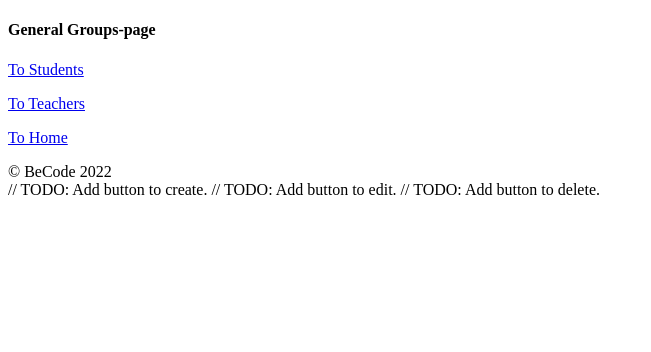
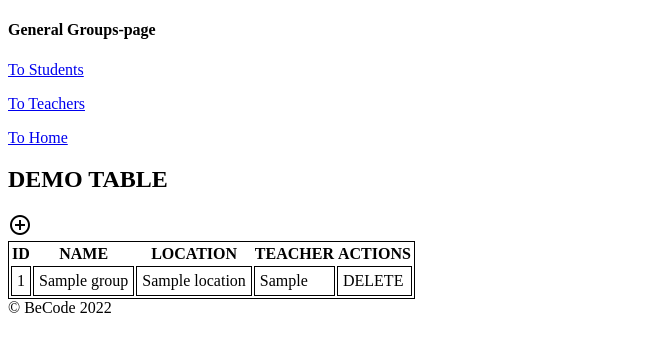
Before and after one commit to WendyQuarteer/php-crud, a PHP site: template View/groups/groups.php in a window 1280 px wide. Shown: the top 352 px of the page, without its empty margins (0-651 px from the left). Run offline with PHP 8.4, Linux system fonts and the light colour scheme; the template is opened without the code that fills it: most values are stand-ins (such as "Sample title", 1, 10 or a date in 2020).

Commit message:
added display group general view

```diff
--- a/Controller/GroupsController.php
+++ b/Controller/GroupsController.php
@@ -7,7 +7,7 @@ class GroupsController
     public function render(array $GET, array $POST)
     {
         $groupLoader = new GroupLoader();
-
+        $teacherLoader = new TeacherLoader();
 
         if(isset($GET['type']) && $GET['type'] === 'detail') {
 
@@ -17,7 +17,8 @@ class GroupsController
 
         } else {
 
-            //$groupLoader->loadGroups();
+            $groupsArray = $groupLoader->loadGroupsLuk();
+
             require 'View/groups/groups.php';
 
         }
--- a/View/groups/groups.php
+++ b/View/groups/groups.php
@@ -6,14 +6,43 @@ Anything complex should be calculated in the model -->
 <section>
     <h4>General Groups-page</h4>
 
-
     <p><a href="index.php?page=students">To Students</a></p>
     <p><a href="index.php?page=teachers">To Teachers</a></p>
     <p><a href="index.php?page=home">To Home</a></p>
 
+
 </section>
 
+<!-- table test // hardcoded -->
+<h2>DEMO TABLE</h2>
+<section>
+    <!-- make into button -->
+    <span class="material-symbols-outlined">add_circle</span>
+
+    <table style="border: 1px solid;">
+        <!-- headings -->
+        <tr>
+            <th>ID</th>
+            <th>NAME</th>
+            <th>LOCATION</th>
+            <th>TEACHER</th>
+            <th>ACTIONS</th>
+        </tr>
+
+        <?php foreach($groupsArray as $group): ?>
+
+         <tr>
+            <td style="padding: 5px; border: 1px solid black;"> <?= $group->getId() ?> </td>
+            <td style="padding: 5px; border: 1px solid black;"> <?= $group->getName() ?> </td>
+            <td style="padding: 5px; border: 1px solid black;"> <?= $group->getLocation() ?> </td>
+            <td style="padding: 5px; border: 1px solid black;"> <?= $group->getTeacherAssigned() ?> </td>
+            <td style="padding: 5px; border: 1px solid black;"> DELETE </td>
+        </tr>
+
+         <?php endforeach; ?>
+
+    </table>
+</section>
+
+
 <?php require 'View/includes/footer.php' ?>
-// TODO: Add button to create.
-// TODO: Add button to edit.
-// TODO: Add button to delete.
```
Also changed, not shown: Model/GroupLoader.php (+18 -0 lines).
